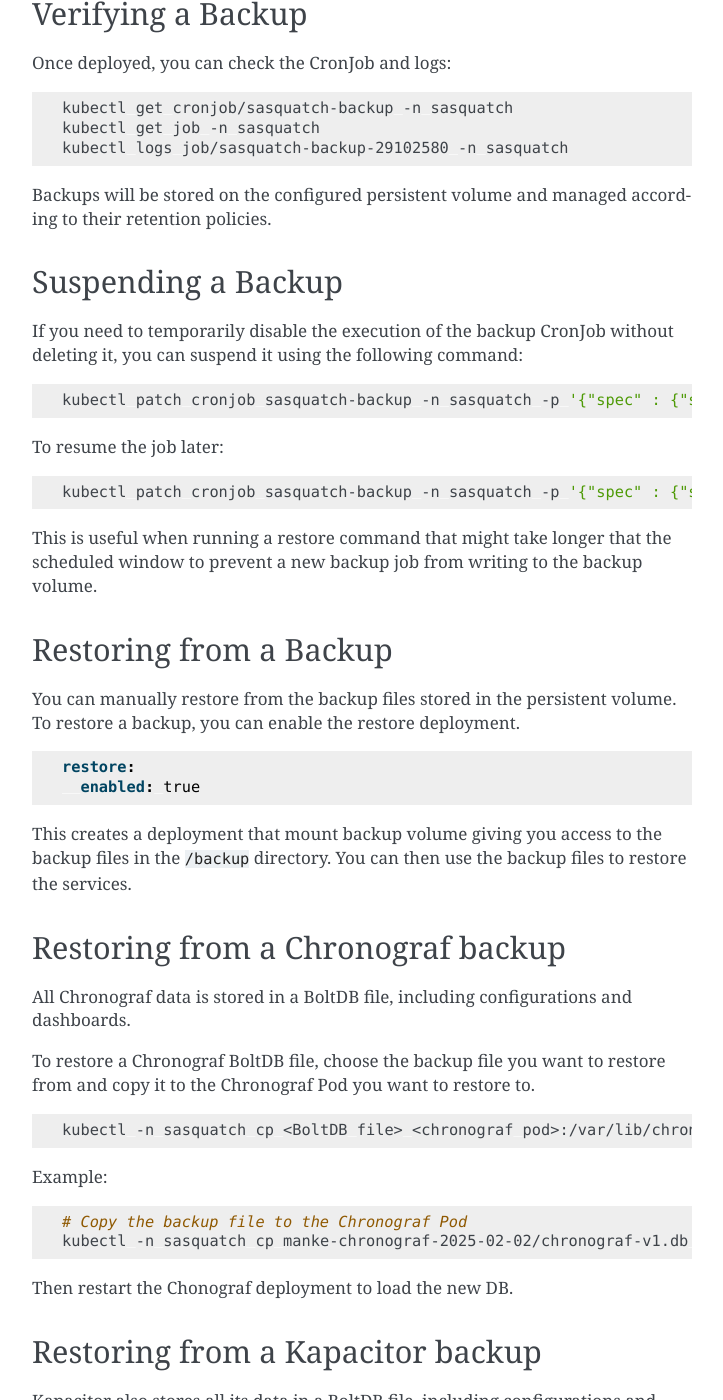
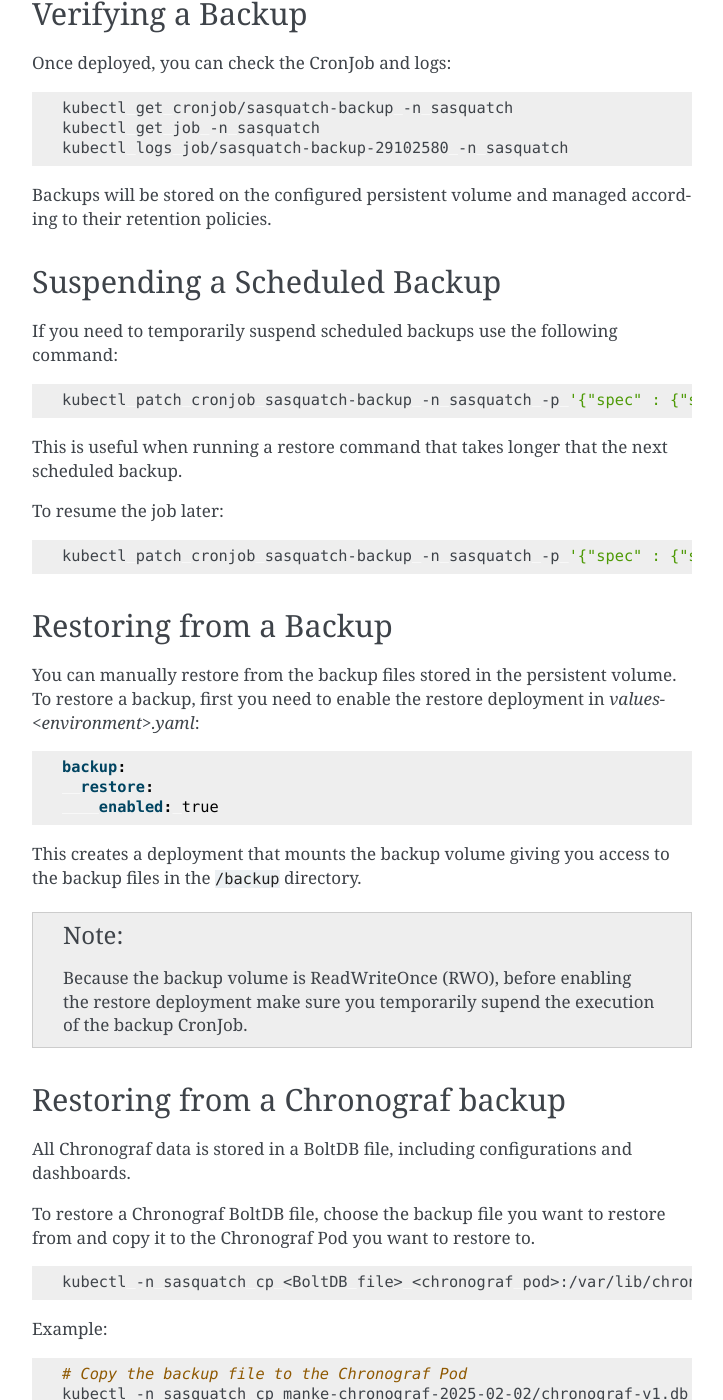
Before and after one commit to lsst-sqre/sasquatch, a Sphinx documentation site: the page built from docs/developer-guide/backups.rst, in a window 1280 px wide and 1400 px high, scrolled down 1415 px. Shown: the whole window, without its empty margins (388-1111 px from the left). Built offline with Sphinx 7.4.7, drawn with Linux system fonts in a browser that asks for light colours; some of the changed text lies outside the part shown.

Commit message:
Update backups.rst

```diff
--- a/docs/developer-guide/backups.rst
+++ b/docs/developer-guide/backups.rst
@@ -78,14 +78,16 @@
 
 Backups will be stored on the configured persistent volume and managed according to their retention policies.
 
-Suspending a Backup
-===================
+Suspending a Scheduled Backup
+=============================
 
-If you need to temporarily disable the execution of the backup CronJob without deleting it, you can suspend it using the following command:
+If you need to temporarily suspend scheduled backups use the following command:
 
 .. code-block:: bash
 
    kubectl patch cronjob sasquatch-backup -n sasquatch -p '{"spec" : {"suspend" : true }}'
+
+This is useful when running a restore command that takes longer that the next scheduled backup.
 
 To resume the job later:
 
@@ -93,22 +95,25 @@
 
    kubectl patch cronjob sasquatch-backup -n sasquatch -p '{"spec" : {"suspend" : false }}'
 
-This is useful when running a restore command that might take longer that the scheduled window to prevent a new backup job from writing to the backup volume.
-
 
 Restoring from a Backup
 =======================
 
 You can manually restore from the backup files stored in the persistent volume.
-To restore a backup, you can enable the restore deployment.
+To restore a backup, first you need to enable the restore deployment in `values-<environment>.yaml`:
 
 .. code-block:: yaml
 
-   restore:
-     enabled: true
+  backup:
+    restore:
+      enabled: true
 
-This creates a deployment that mount backup volume giving you access to the backup files in the ``/backup`` directory.
-You can then use the backup files to restore the services.
+This creates a deployment that mounts the backup volume giving you access to the backup files in the ``/backup`` directory.
+
+.. note::
+
+  Because the backup volume is ReadWriteOnce (RWO), before enabling the restore deployment make sure you temporarily supend the execution of the backup CronJob.
+
 
 Restoring from a Chronograf backup
 ==================================
```
